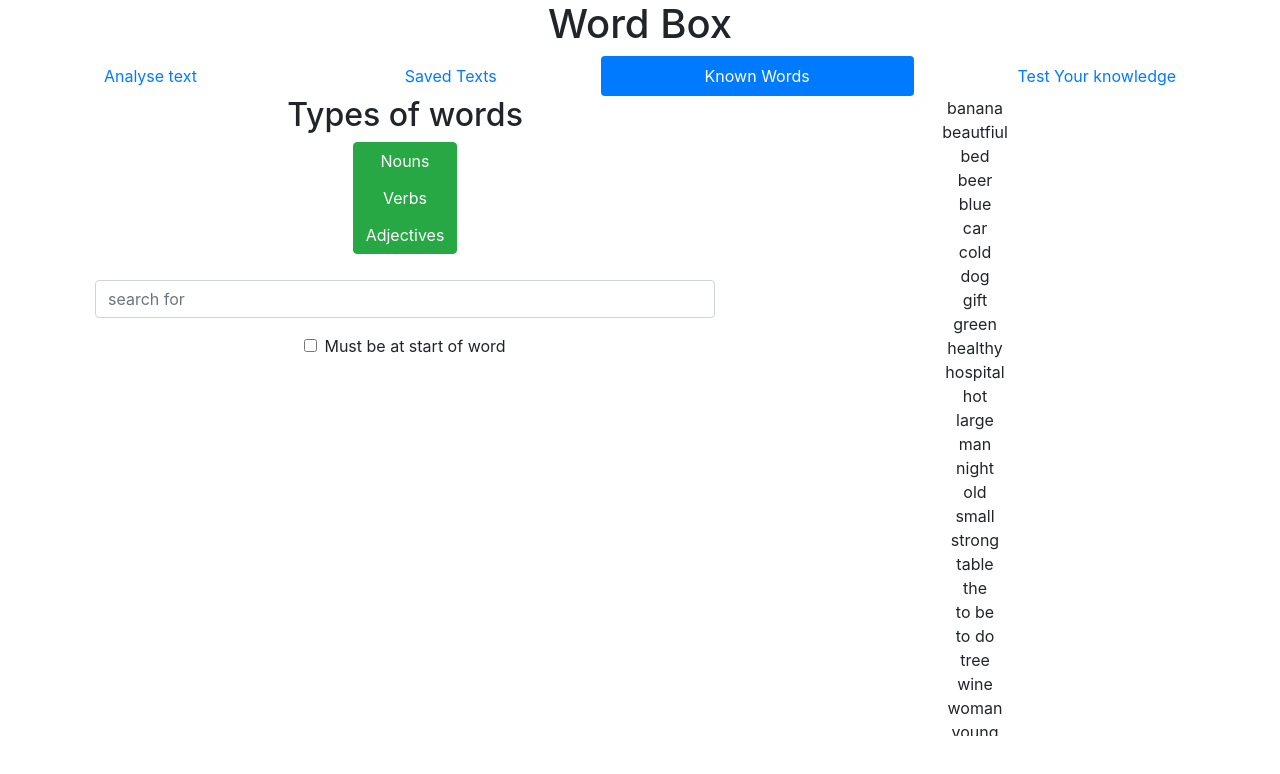
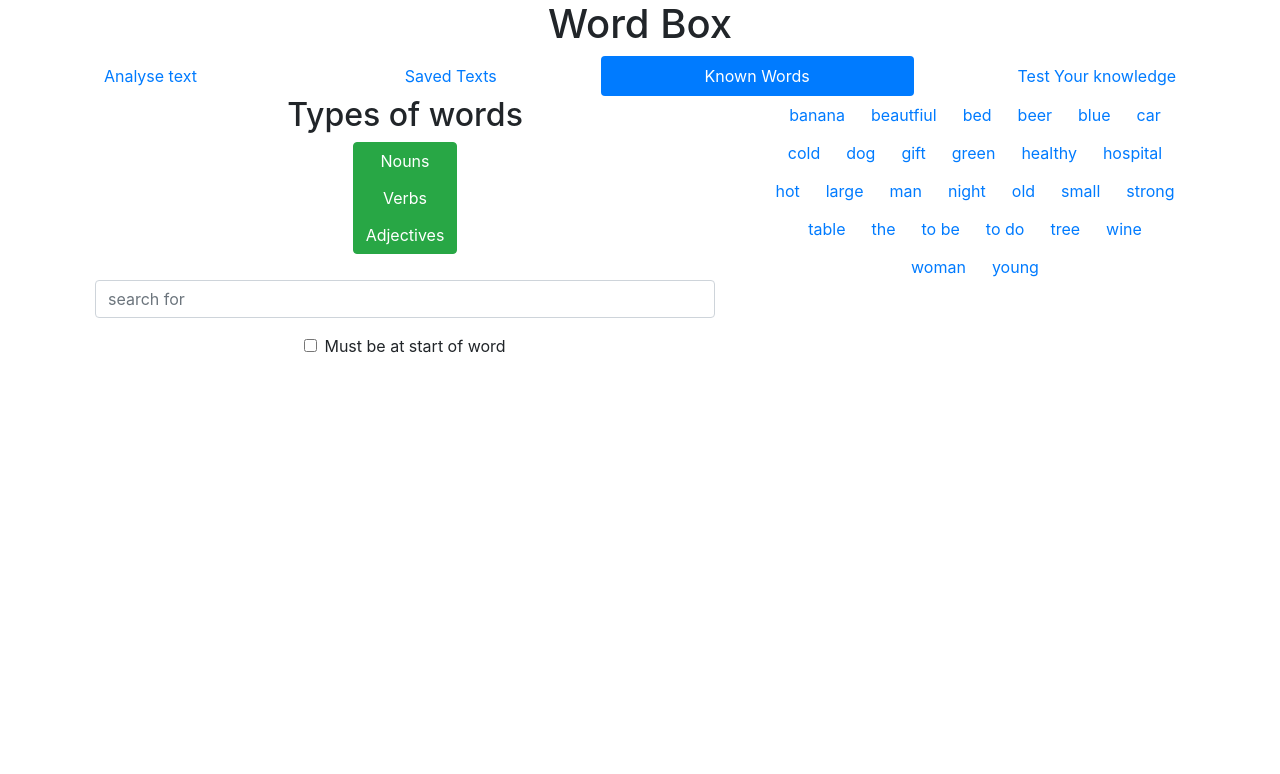
Before and after one commit to tommcandrew/Word-Box, a React (Create React App) app: page / in a window 1280 px wide. Both pictures are taken after a click on the tab "Known Words". Shown: the top 774 px of the page. Built offline with nearby package versions, Linux system fonts and the light colour scheme.

Commit message:
make words in word-list clickable buttons

```diff
--- a/src/App.js
+++ b/src/App.js
@@ -4,6 +4,7 @@ import TextCatalogue from './Components/TextCatalogue'
 import WordListDisplay from './Components/WordListDisplay';
 import TestPage from './Components/TestPage';
 import {rndSentence} from './Components/TestMaker';
+import MakeWordModal from './Components/MakeWordModal';
 import {wordList} from './Assets/Vocab';
 import './App.css';
 import {Tabs, Tab} from  'react-bootstrap';
@@ -48,6 +49,10 @@ class App extends React.Component {
     if (event.target.value.toLowerCase() === ans.toLowerCase()) {
       this.setState({sentences: rndSentence(this.state.knownWords), userAnswer:''})
     } else { this.setState({userAnswer:event.target.value}) }
+  }
+
+  wordClicked = (word) => {
+    MakeWordModal(word);
   }
 
   saveText = (timeAndDate, title, text) => {
@@ -146,6 +151,7 @@ class App extends React.Component {
             changeSearch={this.changeSearchWord}
             searchFromStart={this.state.searchFromStart}
             changeCheckBox={this.changeStartChecked}
+            wordClick={this.wordClicked}
           />
         </Tab>
         <Tab eventKey='testPage' title='Test Your knowledge'>
--- /dev/null
+++ b/src/Components/MakeWordModal.js
@@ -0,0 +1,9 @@
+import React from 'react';
+import {Modal, Button} from 'react-bootstrap';
+import 'bootstrap/dist/css/bootstrap.css';
+
+const MakeWordModal = (word) => {
+    console.log('need a modal for', word)
+}
+
+export default MakeWordModal
--- a/src/Components/WordListDisplay.js
+++ b/src/Components/WordListDisplay.js
@@ -1,6 +1,6 @@
 import React from 'react';
 import WordListCheckbox from './WordListCheckbox';
-import { Container, Row, Col } from 'react-bootstrap';
+import { Container, Row, Col, Button } from 'react-bootstrap';
 import 'bootstrap/dist/css/bootstrap.css';
 
 const WordListDisplay = (props) =>  {
@@ -23,7 +23,7 @@ const WordListDisplay = (props) =>  {
     wordList = wordList.filter(x=>props.searchFromStart?
         x.toLowerCase().indexOf(props.searchFor.toLowerCase())===0
         : x.toLowerCase().includes(props.searchFor.toLowerCase()))
-       .sort().map(x => <span key={x}>{x}<br /></span>);
+       .sort().map(x => <Button key={x} variant='link' onClick={()=>props.wordClick(x)} >{x}</Button>);
 
     if (wordList.length === 0) {
         var dictionaryLink = 'https://en.bab.la/dictionary/english-czech/'+props.searchFor;
```
